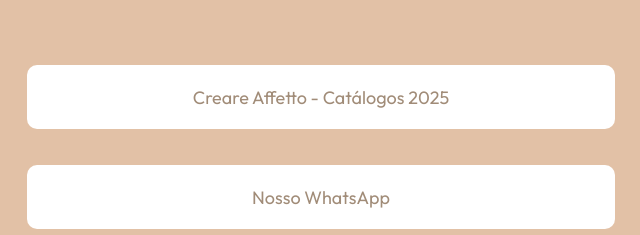
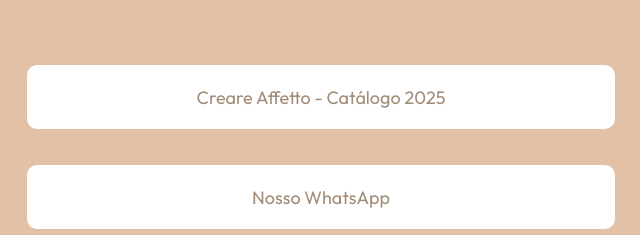
Before and after one commit to sophiasalesf/Creare-Affetto, a plain HTML site: page index.html in a window 1280 px wide. Shown: the part 224-459 px from the top of the page, 319-959 px from the left. Drawn offline with Linux system fonts and the light colour scheme.

Commit message:
Update index.html

```diff
--- a/index.html
+++ b/index.html
@@ -16,7 +16,7 @@
         <h1 class="arroba-de-instagram"> @creare.affetto</h1>
         <h3 class="frase-de-efeito"> Criando afeto em forma de presente.</h3>
         <div class="social-links">
-            <a href="https://drive.google.com/drive/folders/1IJUAAsJ7rbOt24Ryxri7Ih0DF4yMIqdS" target="_blank">Creare Affetto - Catálogos 2025</a>
+            <a href="https://drive.google.com/drive/folders/1IJUAAsJ7rbOt24Ryxri7Ih0DF4yMIqdS" target="_blank">Creare Affetto - Catálogo 2025</a>
             <a href="https://wa.me/5583994172552" target="_blank">Nosso WhatsApp</a>
             <a href="https://www.instagram.com/creare.affetto?igsh=eXFoZm9ieWFwazI5&utm_source=qr" target="_blank">Instagram</a>
             <a href="https://www.tiktok.com/@creare.affetto?_t=ZM-8y41iOWLRRu&_r=1" target="_blank">TikTok</a>
```
